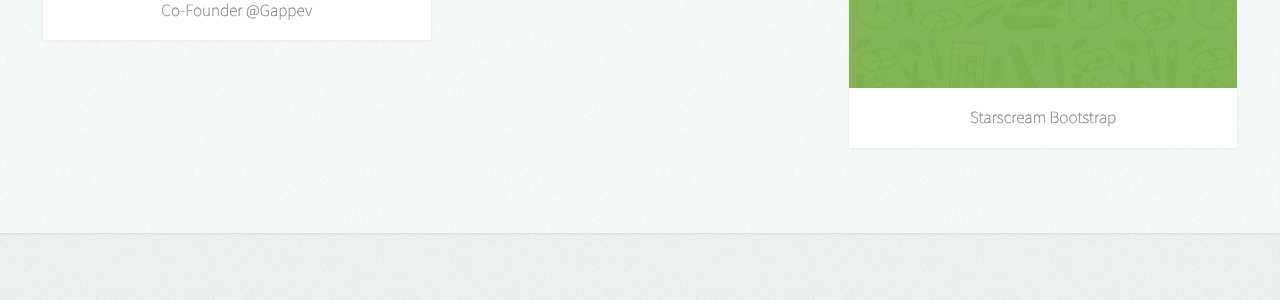
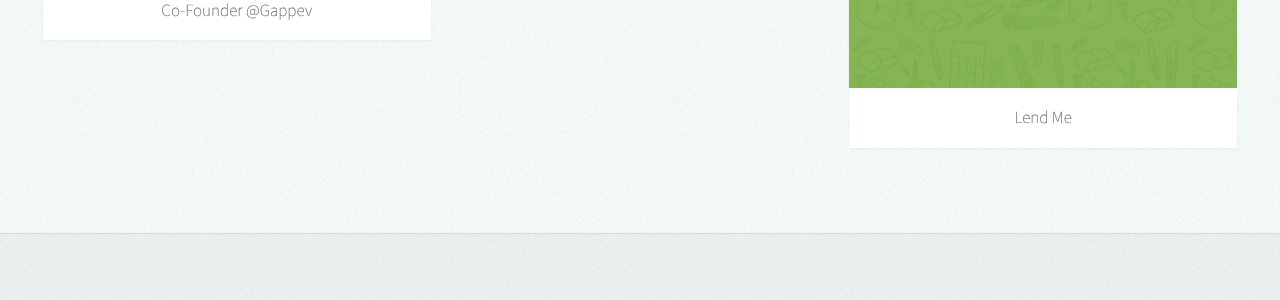
Before and after one commit to rsiwady29/rsiwady29.github.io, a Jekyll site: the page index.html, which Jekyll copies as it is, in a window 1280 px wide and 900 px high, scrolled down 1558 px. Shown: the part 154-454 px from the top of the window. Built offline with Jekyll 4.4.1, drawn with Linux system fonts in a browser that asks for light colours.

Commit message:
Fixed typo

```diff
--- a/index.html
+++ b/index.html
@@ -150,7 +150,7 @@
 									<article class="item">
 										<a href="https://play.google.com/store/apps/details?id=com.gappev.lendmystuff.app" target="_blank" class="image full"><img src="images/lendme.jpg" alt="" /></a>
 										<header>
-											<h3>Starscream Bootstrap</h3>
+											<h3>Lend Me</h3>
 										</header>
 									</article>
 								</div>
```
